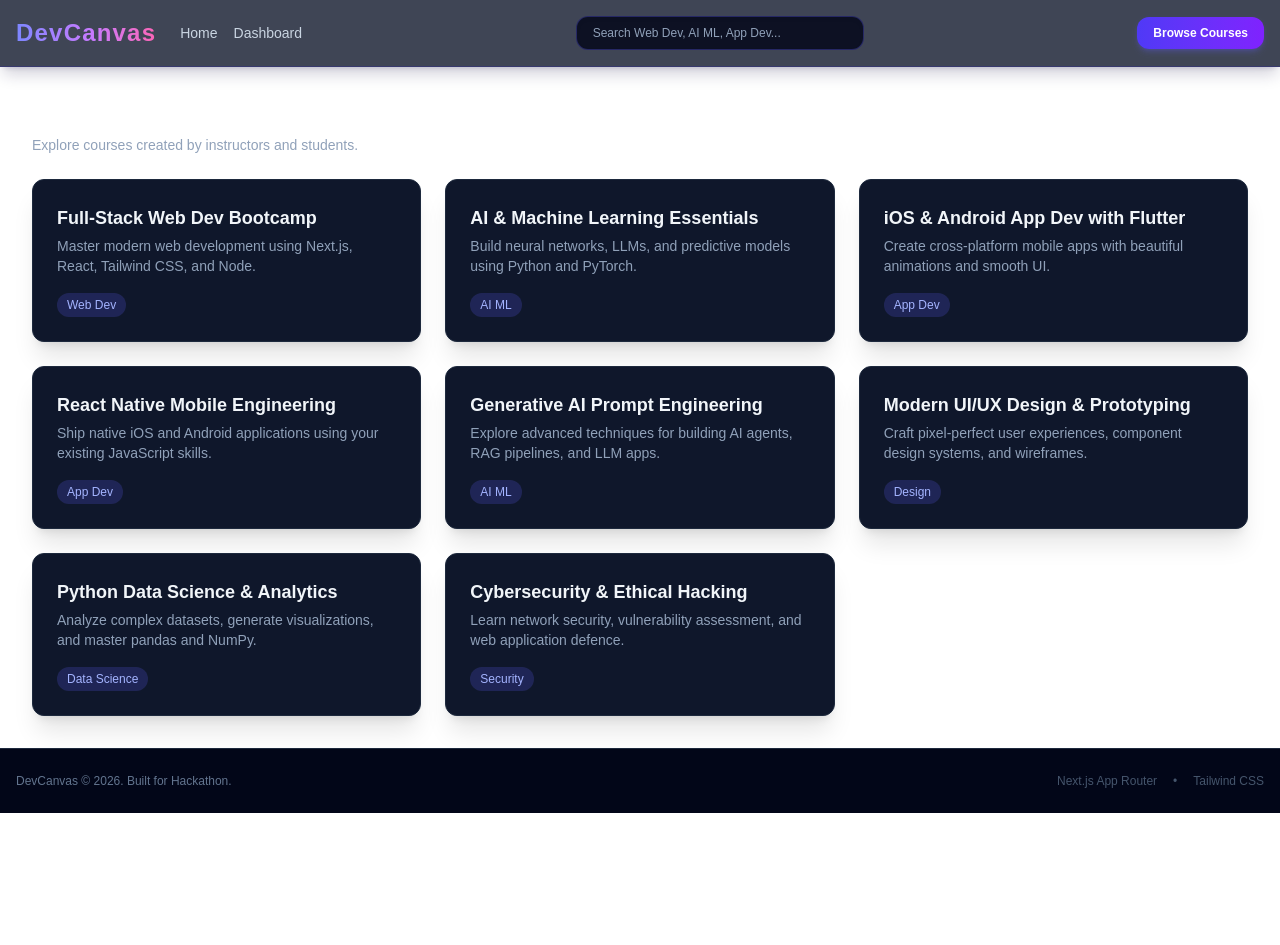
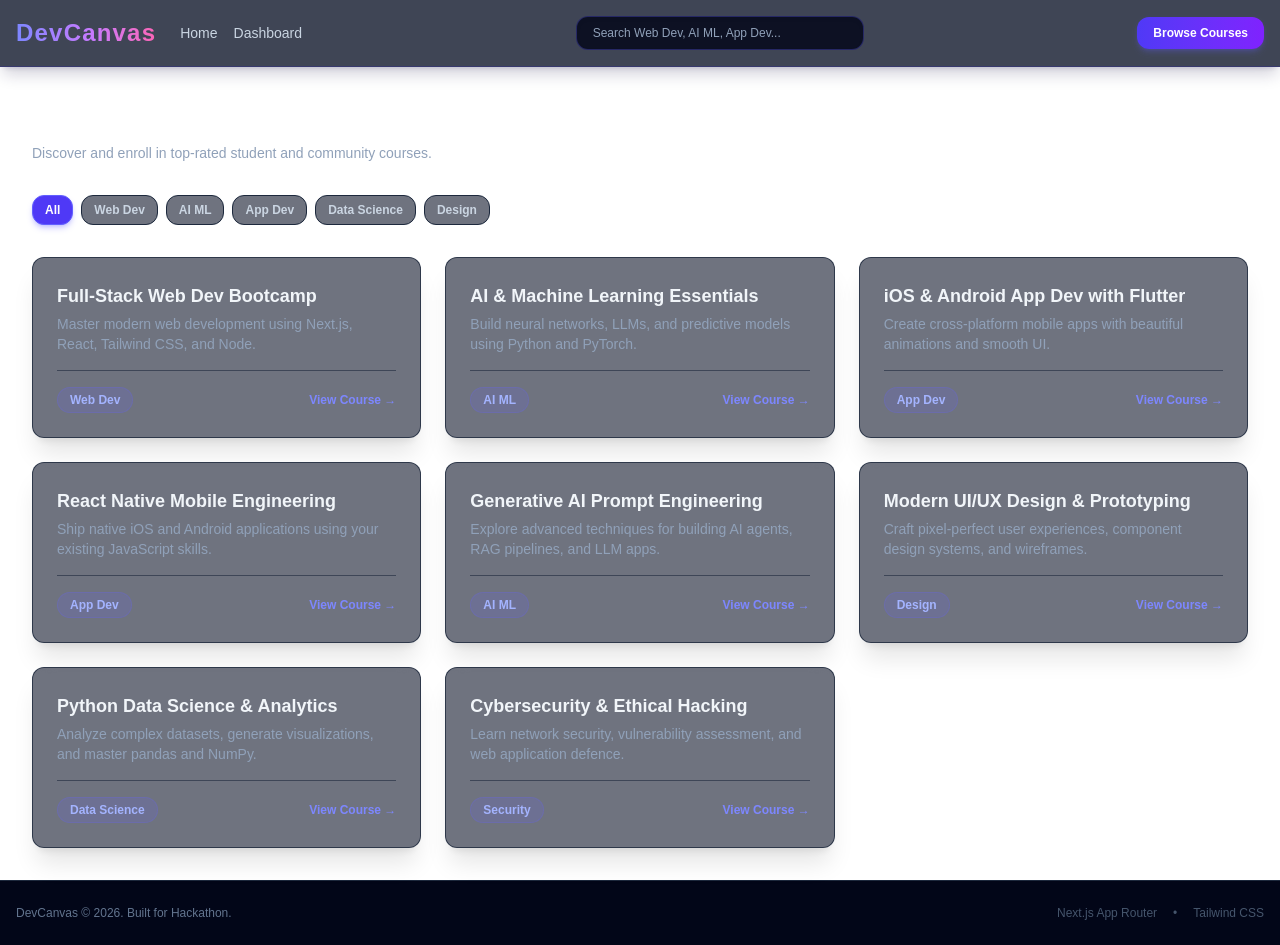
Before and after one commit to devspark-2501/DevCanvas, a Next.js app: page /browse in a window 1280 px wide. Before the commit the page ends 813 px from the top, so only its background shows below. Built offline with nearby package versions, Linux system fonts and the light colour scheme.

Commit message:
broswe page.js

```diff
--- a/app/browse/page.js
+++ b/app/browse/page.js
@@ -3,24 +3,76 @@ import Card from "@/app/components/ui/Card";
 import { useCourses } from "@/app/components/CourseContext";
 
 export default function BrowsePage() {
-  const { courses } = useCourses();
+  const { courses, searchQuery, setSearchQuery } = useCourses();
+
+  // Keyword filter logic
+  const filteredCourses = courses.filter((course) => {
+    const query = searchQuery.toLowerCase();
+    return (
+      course.title.toLowerCase().includes(query) ||
+      course.description.toLowerCase().includes(query) ||
+      course.category.toLowerCase().includes(query)
+    );
+  });
+
+  const categories = ["All", "Web Dev", "AI ML", "App Dev", "Data Science", "Design"];
 
   return (
-    <div className="space-y-6">
-      <div>
-        <h1 className="text-3xl font-bold text-white">Browse Available Courses</h1>
-        <p className="text-slate-400 text-sm">Explore courses created by instructors and students.</p>
+    <div className="space-y-8">
+      <div className="space-y-2">
+        <h1 className="text-3xl font-extrabold text-white">Browse Courses</h1>
+        <p className="text-slate-400 text-sm">Discover and enroll in top-rated student and community courses.</p>
       </div>
 
-      <div className="grid grid-cols-1 md:grid-cols-2 lg:grid-cols-3 gap-6">
-        {courses.map((course) => (
-          <Card key={course.id} title={course.title} description={course.description}>
-            <span className="inline-block bg-indigo-500/20 text-indigo-300 text-xs px-2.5 py-1 rounded-full font-medium">
-              {course.category}
-            </span>
-          </Card>
+      {/* Category Keyword Quick Filters */}
+      <div className="flex flex-wrap gap-2">
+        {categories.map((cat) => (
+          <button
+            key={cat}
+            onClick={() => setSearchQuery(cat === "All" ? "" : cat)}
+            className={`px-3 py-1.5 rounded-xl text-xs font-semibold transition border ${
+              (cat === "All" && !searchQuery) || searchQuery.toLowerCase() === cat.toLowerCase()
+                ? "bg-indigo-600 text-white border-indigo-500 shadow-md shadow-indigo-500/30"
+                : "bg-slate-900/60 text-slate-300 border-slate-800 hover:border-indigo-500/50 hover:text-white"
+            }`}
+          >
+            {cat}
+          </button>
         ))}
       </div>
+
+      {/* Course Cards Grid */}
+      {filteredCourses.length > 0 ? (
+        <div className="grid grid-cols-1 md:grid-cols-2 lg:grid-cols-3 gap-6">
+          {filteredCourses.map((course) => (
+            <Card
+              key={course.id}
+              title={course.title}
+              description={course.description}
+              className="bg-slate-900/60 border-slate-800/80 hover:border-indigo-500/40 hover:shadow-indigo-500/10 backdrop-blur-md"
+            >
+              <div className="flex justify-between items-center mt-4 pt-4 border-t border-slate-800/60">
+                <span className="inline-block bg-indigo-500/15 text-indigo-300 text-xs px-3 py-1 rounded-full font-semibold border border-indigo-500/20">
+                  {course.category}
+                </span>
+                <button className="text-xs font-semibold text-indigo-400 hover:text-indigo-300 transition">
+                  View Course &rarr;
+                </button>
+              </div>
+            </Card>
+          ))}
+        </div>
+      ) : (
+        <div className="text-center py-16 bg-slate-900/40 rounded-3xl border border-slate-800 space-y-3">
+          <p className="text-slate-400 text-base">No courses found matching &quot;{searchQuery}&quot;</p>
+          <button
+            onClick={() => setSearchQuery("")}
+            className="text-indigo-400 text-xs font-semibold hover:underline"
+          >
+            Clear search filter
+          </button>
+        </div>
+      )}
     </div>
   );
 }
```
